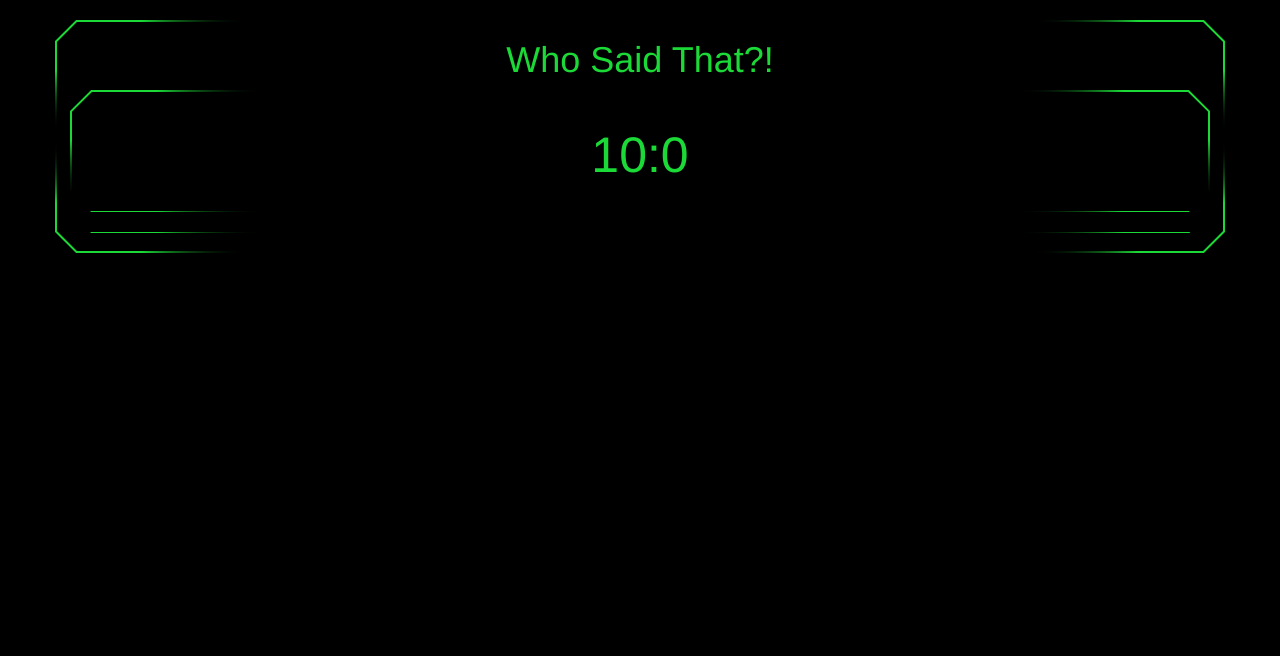
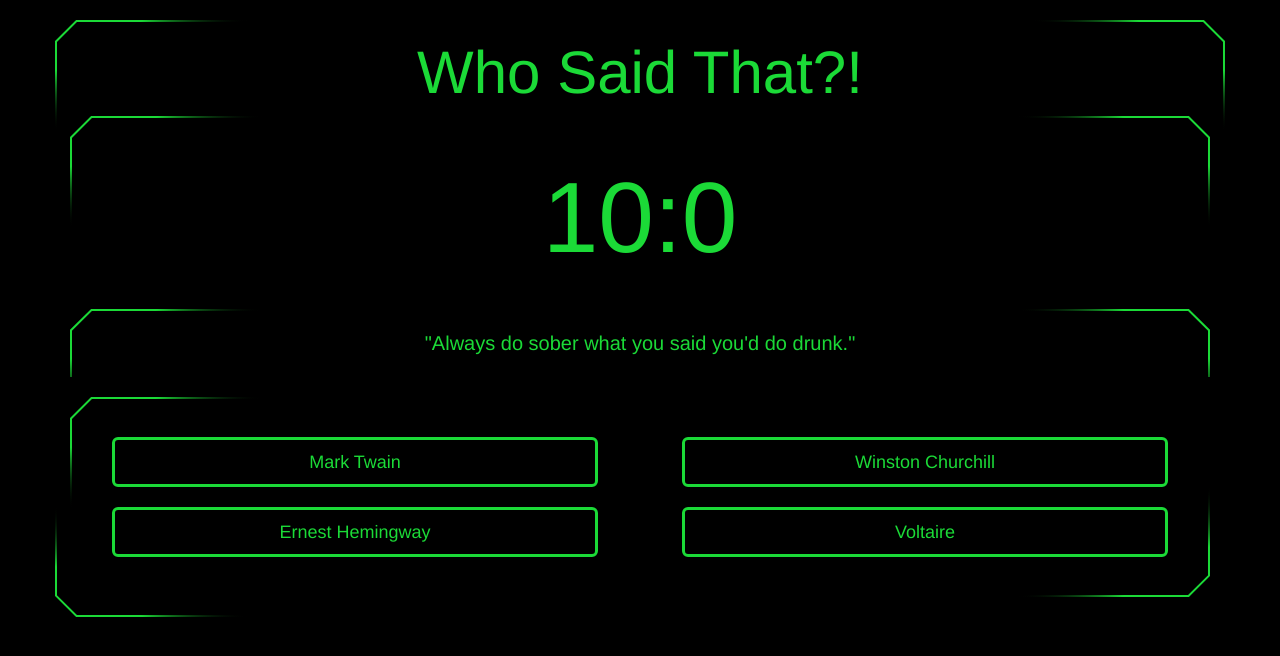
Before and after one commit to TimRCAnderson/TriviaGame, a plain HTML site: page index.html in a window 1280 px wide. Drawn offline with nearby package versions, Linux system fonts and the light colour scheme.

Commit message:
Almost completed. Need to track down bug in tracking stats when timer ends.

```diff
--- a/assets/css/style.css
+++ b/assets/css/style.css
@@ -7,6 +7,10 @@ section{
 	border-radius: 8px;
 	margin: 20px 0;
 	height: 100%;
+}
+
+h1{
+	font-size: 60px;
 }
 
 .bg-black{
@@ -45,9 +49,9 @@ section{
 }
 
 .bg-black.bg-segment.bg-nbr{
-	background-image:url("../images/segmentBorder1.svg"), url("../images/segmentBorder2.svg"), url("../images/segmentBorder3.svg"), url("../images/segmentBorder4.svg");
+	background-image:url("../images/segmentBorder1.svg"), url("../images/segmentBorder2.svg"), url("../images/segmentBorder4.svg");
 	background-repeat: no-repeat;
-	background-position: top left, top right, bottom right, bottom left;
+	background-position: top left, top right, bottom left;
 }
 
 .text-white{
@@ -61,13 +65,37 @@ section{
 div#timeDiv{
 	margin-top: 30px;
 	color: #1bda37;
-	font-size: 50px;
+	font-size: 100px;
 }
 
-div#qdiv{
-
+div#qDiv{
+	padding: 20px;
+	font-size: 20px;
 }
 
-div#timeDiv{
+div#aDiv{
+	padding: 30px 0;
+}
 
+button.btn{
+	border: #1bda37 3px solid;
+	background-color: black;
+	color: #1bda37;
+	margin: 10px 10px;
+	width: 90%;
+	padding: 10px 10px;
 }
+
+div#final{
+	position: fixed;
+	top:30%;
+	left: 15%;
+	height: 40%;
+	width: 70%;
+	font-size: 50px;
+	padding: 30px 0;
+}
+
+#final div{
+	font-size: 30px;
+}
--- a/assets/javascript/app.js
+++ b/assets/javascript/app.js
@@ -1,6 +1,18 @@
+$(document).ready(function() {
 	var $time = $("#timeDiv");
 	var $question = $("#qDiv");
 	var $answers = $("#aDiv");
+	var $buttons = $("button");
+	var $score = $("#final");
+	var gameTimer;
+
+	function findInArray(arr, data, property)
+	{
+		for(var i = 0; i < arr.length; i++)
+		{
+			return arr[i][property] === data;
+		}
+	}
 
 	var game = {
 		timer: {
@@ -25,11 +37,20 @@ var game = {
 			{
 				game.timer.time --;
 				$time.text(game.timer.timeConvert(game.timer.time));
-			console.log(game.timer.time);
-			console.log(game.timer.isTimeUp());
-			if(game.timer.isTimeUp())
+				if(game.timer.isTimeUp() && game.tracking.answered <= 5)
+				{
+					game.tracking.wrong++;
+					game.tracking.answered++;
+					game.actions.nextQuestion();
+					game.timer.reset();
+
+				}
+				else if(game.timer.isTimeUp())
 				{
 					clearInterval(gameTimer);
+					game.tracking.wrong++;
+					game.tracking.answered++;
+					game.actions.finalScore();
 				}
 			},
 			isTimeUp: function ()
@@ -45,7 +66,9 @@ var game = {
 			},
 			reset: function()
 			{
+				clearInterval(gameTimer);
 				game.timer.time = 1500;
+				gameTimer = setInterval(game.timer.timeDisplay, 10);
 			}
 		},
 		quizStuff:
@@ -62,14 +85,88 @@ var game = {
 			quotations: ["Whenever you find yourself on the side of the majority, it is time to pause and reflect.", "Don't go around saying the world owes you a living. The world owes you nothing. It was here first."]
 		},
 		{
-		person: "",
-		quotations: ["", ""]
+			person: "Ernest Hemingway",
+			quotations: ["Happiness in intelligent people is the rarest thing I know.", "Always do sober what you said you'd do drunk."]
 		},
 		{
-		person: "",
-		quotations: ["", ""]
-	}]
+			person: "Voltaire",
+			quotations: ["Common sense is not so common.", "I disapprove of what you say, but will defend to the death your right to say it."]
+		}],
+		tracking:
+		{
+			answered: 0,
+			correct: 0,
+			wrong: 0,
+			currentQuote: "Common sense is not so common."
+		},
+		actions:
+		{
+			nextQuestion: function()
+			{
+				var uniqueAnswers = [];
+				for(var i = 0; i < 4; i++)
+				{
+					var currentRandom = 0;
+					do {
+						currentRandom = Math.floor(Math.random() * game.quizStuff.length);
+						if(uniqueAnswers.indexOf(currentRandom)=== -1)
+						{
+							uniqueAnswers.push(currentRandom)
+						}
+					}
+					while(uniqueAnswers.length < (i + 1));
+				}
+				for(var j = 0; j < uniqueAnswers.length; j++)
+				{
+					$buttons.eq(j).data(game.quizStuff[uniqueAnswers[j]]);
+					$buttons.eq(j).text(game.quizStuff[uniqueAnswers[j]].person);
+				}
+				game.tracking.currentQuote = $buttons.eq(Math.floor(Math.random() * 4)).data().quotations[Math.round(Math.random())];
+				$question.text('"' + game.tracking.currentQuote + '"');
+			},
+			checkAnswer: function()
+			{
+				$this = $(this);
+				game.tracking.answered++;
+				if($this.data("quotations").indexOf(game.tracking.currentQuote) != -1)
+				{
+					game.tracking.correct++;
+				}
+				else
+				{
+					game.tracking.wrong++;
 				}
 
-$time.text(game.timer.timeDisp);
-var gameTimer = setInterval(game.timer.timeDisplay, 10);
+				if(game.tracking.answered <= 5)
+				{
+					game.actions.nextQuestion();
+					game.timer.reset();
+				}
+				else
+				{
+					game.actions.finalScore();
+				}
+			},
+			finalScore: function()
+			{
+				clearInterval(gameTimer);
+				$score.removeClass("hidden");
+				$score.html("<div>Score</div><div>Answered Correctly: " + game.tracking.correct + "</div><div> Answered Incorrectly: " + game.tracking.wrong + "<div>");
+				$buttons.off("click");
+				$score.append($("<div>").append($("<button>").text("Restart").addClass("btn").click(game.actions.restart)));
+			},
+			restart: function()
+			{
+				game.tracking.answered = 0;
+				game.tracking.correct = 0;
+				game.tracking.wrong = 0;
+				game.timer.reset();
+				game.actions.nextQuestion();
+				$buttons.click(game.actions.checkAnswer);
+				$score.addClass("hidden");
+			}
+		}
+	}
+
+	game.actions.restart();
+});
--- a/index.html
+++ b/index.html
@@ -21,7 +21,7 @@
 	<title>Trivia</title>
 </head>
 <body class="bg-black">
-	<section class="container bg-black bg-segment bg-quad text-green">
+	<section class="container bg-black bg-segment bg-nbr text-green">
 		<h1 class="text-center text-green">Who Said That?!</h1>
 		<div>
 			<div class="row bg-black bg-segment bg-top">
@@ -34,8 +34,22 @@
 			</div>
 			<div class="row bg-black bg-segment bg-tlbr">
 				<div class="col-xs-12" id="aDiv">
+					<div class="col-sm-6">
+						<button class="btn btn-lg"></button>
+					</div>
+					<div class="col-sm-6">
+						<button class="btn btn-lg"></button>
+					</div>
+					<div class="col-sm-6">
+						<button class="btn btn-lg"></button>
+					</div>
+					<div class="col-sm-6">
+						<button class="btn btn-lg"></button>
+					</div>
 				</div>
 			</div>
+		</div>
+		<div class="bg-black bg-segment bg-quad text-green hidden" id="final">
 		</div>
 	</section>
 	<script src="assets/javascript/app.js"></script>
```
Lines whose indentation alone changed are shown as unchanged.
